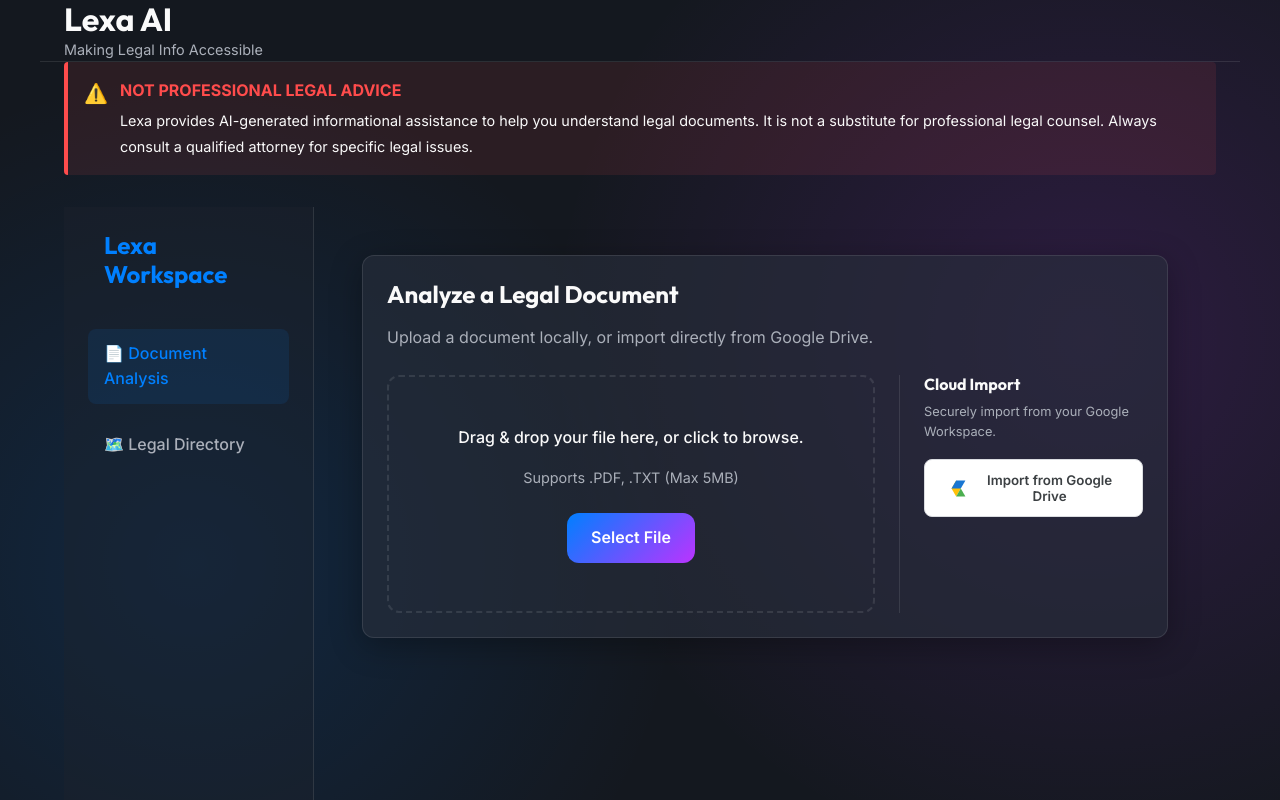
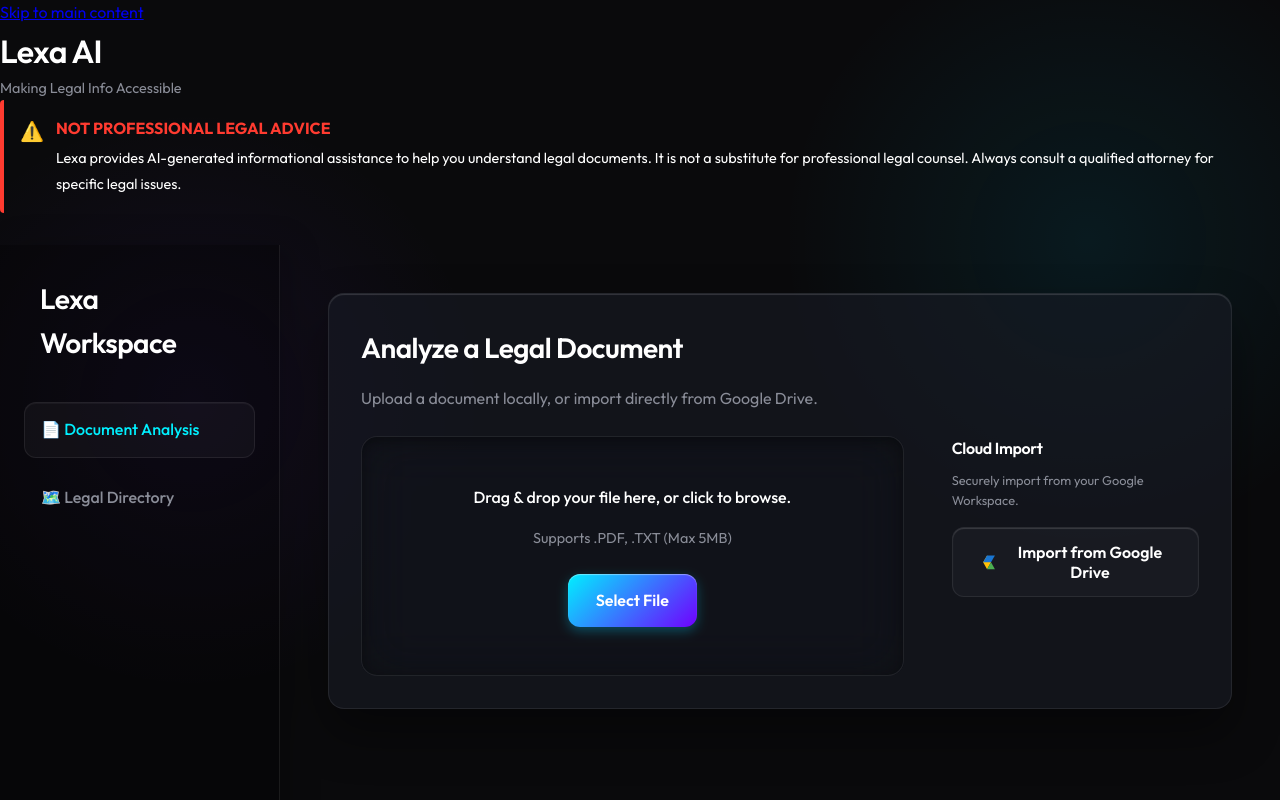
Before and after one commit to lohit-40/legal-ease-ai, a Next.js app: page / in a window 1280 px wide. Shown: the top 800 px of the page. Built offline with nearby package versions, Linux system fonts and the light colour scheme.

Commit message:
style: complete premium 3D UI overhaul with Deep Obsidian theme and glassmorphism

```diff
--- a/src/app/globals.css
+++ b/src/app/globals.css
@@ -1,174 +1,243 @@
-@import url('https://fonts.googleapis.com/css2?family=Inter:wght@400;500;600;700&family=Outfit:wght@500;700&display=swap');
+/*
+  Lexa AI - Premium 3D UI Architecture
+  Minimalistic, High-Impact CSS Variables
+*/
 
 :root {
-  --primary: hsl(210, 100%, 50%);
-  --primary-hover: hsl(210, 100%, 45%);
-  --secondary: hsl(280, 100%, 60%);
-  --background: hsl(220, 20%, 10%);
-  --surface: hsla(220, 20%, 20%, 0.6);
-  --surface-border: hsla(0, 0%, 100%, 0.1);
-  --text-main: hsl(0, 0%, 98%);
-  --text-muted: hsl(220, 10%, 70%);
-  --error: hsl(0, 100%, 65%);
-  --error-bg: hsla(0, 100%, 65%, 0.1);
-  --success: hsl(120, 100%, 40%);
-  --success-bg: hsla(120, 100%, 40%, 0.1);
-  --radius: 12px;
-  --transition: 0.3s cubic-bezier(0.4, 0, 0.2, 1);
+  /* Deep Obsidian Palette (Non-Generic) */
+  --bg-primary: #0A0A0C;
+  --bg-secondary: #121216;
+  --bg-panel: hsla(230, 20%, 12%, 0.6);
+
+  /* Liquid Accents */
+  --accent-primary: #00F0FF;     /* Neon Cyan */
+  --accent-secondary: #7000FF;   /* Deep Violet */
+  --accent-glow: hsla(190, 100%, 50%, 0.15);
+
+  /* Text */
+  --text-main: #FFFFFF;
+  --text-muted: #8A8D98;
+
+  /* Status */
+  --error: #FF3B30;
+  --success: #34C759;
+
+  /* 3D Shadows & Borders */
+  --glass-border: hsla(0, 0%, 100%, 0.08);
+  --shadow-ambient: 0 24px 48px rgba(0, 0, 0, 0.4);
+  --shadow-inner: inset 0 1px 1px hsla(0, 0%, 100%, 0.15);
+  --shadow-btn: 0 4px 12px hsla(190, 100%, 50%, 0.3);
 }
 
 * {
   box-sizing: border-box;
   margin: 0;
   padding: 0;
+  font-family: var(--font-outfit), sans-serif;
 }
 
 body {
-  font-family: 'Inter', sans-serif;
-  background: var(--background);
-  background-image: radial-gradient(circle at 15% 50%, hsla(210, 100%, 50%, 0.15), transparent 40%),
-                    radial-gradient(circle at 85% 30%, hsla(280, 100%, 60%, 0.15), transparent 40%);
+  background-color: var(--bg-primary);
   color: var(--text-main);
   line-height: 1.6;
-  min-height: 100vh;
-  -webkit-font-smoothing: antialiased;
+  overflow-x: hidden;
+  /* Ambient background glow */
+  background-image:
+    radial-gradient(circle at 15% 50%, hsla(260, 100%, 60%, 0.08), transparent 25%),
+    radial-gradient(circle at 85% 30%, hsla(190, 100%, 50%, 0.08), transparent 25%);
+  background-attachment: fixed;
 }
 
-h1, h2, h3, h4, h5, h6 {
-  font-family: 'Outfit', sans-serif;
-  line-height: 1.2;
+/* Typography Enhancements */
+h1, h2, h3, h4 {
+  font-weight: 600;
+  letter-spacing: -0.02em;
 }
 
-a {
-  color: var(--primary);
-  text-decoration: none;
-  transition: color var(--transition);
+h2 {
+  font-size: 1.75rem;
 }
 
-a:hover {
-  color: var(--primary-hover);
+/* 3D Glass Panels */
+.glass-panel {
+  background: var(--bg-panel);
+  border: 1px solid var(--glass-border);
+  border-radius: 16px;
+  padding: 32px;
+  backdrop-filter: blur(24px);
+  -webkit-backdrop-filter: blur(24px);
+  box-shadow: var(--shadow-ambient), var(--shadow-inner);
+  position: relative;
+  overflow: hidden;
+  transition: transform 0.3s cubic-bezier(0.4, 0, 0.2, 1);
 }
 
-button {
+/* Premium Button Architecture */
+button, .btn-primary, .btn-secondary, .btn-google {
+  border: none;
+  border-radius: 12px;
+  padding: 14px 28px;
+  font-size: 1rem;
+  font-weight: 600;
   cursor: pointer;
-  font-family: inherit;
+  transition: all 0.2s cubic-bezier(0.4, 0, 0.2, 1);
+  position: relative;
 }
 
-/* Glassmorphism Panel */
-.glass-panel {
-  background: var(--surface);
-  backdrop-filter: blur(16px);
-  -webkit-backdrop-filter: blur(16px);
-  border: 1px solid var(--surface-border);
-  border-radius: var(--radius);
-  padding: 24px;
-  box-shadow: 0 8px 32px 0 rgba(0, 0, 0, 0.3);
-  transition: transform var(--transition), box-shadow var(--transition);
+.btn-primary {
+  background: linear-gradient(135deg, var(--accent-primary), var(--accent-secondary));
+  color: #fff;
+  box-shadow: var(--shadow-btn), inset 0 1px 1px rgba(255, 255, 255, 0.4);
 }
 
-.glass-panel:hover {
+.btn-primary:hover:not(:disabled) {
   transform: translateY(-2px);
-  box-shadow: 0 12px 40px 0 rgba(0, 0, 0, 0.4);
+  box-shadow: 0 8px 24px hsla(190, 100%, 50%, 0.4), inset 0 1px 1px rgba(255, 255, 255, 0.5);
+  filter: brightness(1.1);
 }
 
-/* Buttons */
-.btn-primary {
-  background: linear-gradient(135deg, var(--primary), var(--secondary));
-  color: white;
-  border: none;
-  padding: 12px 24px;
-  border-radius: var(--radius);
-  font-weight: 600;
-  transition: opacity var(--transition), transform 0.2s;
+.btn-primary:active:not(:disabled) {
+  transform: translateY(1px);
+  box-shadow: 0 2px 4px hsla(190, 100%, 50%, 0.3), inset 0 2px 4px rgba(0, 0, 0, 0.2);
 }
 
-.btn-primary:hover {
-  opacity: 0.9;
-  transform: scale(1.02);
-}
-
-.btn-primary:active {
-  transform: scale(0.98);
+.btn-primary:disabled {
+  opacity: 0.6;
+  cursor: not-allowed;
+  box-shadow: none;
 }
 
 .btn-secondary {
-  background: transparent;
+  background: hsla(0, 0%, 100%, 0.05);
   color: var(--text-main);
-  border: 1px solid var(--surface-border);
-  padding: 12px 24px;
-  border-radius: var(--radius);
-  font-weight: 600;
-  transition: background var(--transition);
+  border: 1px solid var(--glass-border);
+  box-shadow: var(--shadow-inner);
 }
 
 .btn-secondary:hover {
-  background: hsla(0, 0%, 100%, 0.05);
+  background: hsla(0, 0%, 100%, 0.1);
 }
 
-.btn-disabled {
-  opacity: 0.5;
-  cursor: not-allowed;
-  pointer-events: none;
+/* 3D Dashboard Layout */
+.dashboard-layout {
+  display: grid;
+  grid-template-columns: 280px 1fr;
+  min-height: 100vh;
 }
 
-/* Layout */
-.container {
+.sidebar {
+  background: hsla(0, 0%, 0%, 0.3);
+  border-right: 1px solid var(--glass-border);
+  padding: 32px 24px;
+  display: flex;
+  flex-direction: column;
+  gap: 12px;
+  box-shadow: 10px 0 30px rgba(0,0,0,0.2);
+  z-index: 10;
+}
+
+.sidebar-item {
+  padding: 14px 16px;
+  border-radius: 12px;
+  cursor: pointer;
+  color: var(--text-muted);
+  display: flex;
+  align-items: center;
+  gap: 12px;
+  font-weight: 500;
+  transition: all 0.2s ease;
+  border: 1px solid transparent;
+}
+
+.sidebar-item:hover, .sidebar-item.active {
+  background: hsla(0, 0%, 100%, 0.03);
+  color: var(--accent-primary);
+  border: 1px solid var(--glass-border);
+  box-shadow: inset 0 1px 1px hsla(0, 0%, 100%, 0.05);
+}
+
+.main-content {
+  padding: 48px;
   max-width: 1200px;
   margin: 0 auto;
-  padding: 0 24px;
+  width: 100%;
 }
 
-header {
-  padding: 24px 0;
+/* Refined Utility Classes */
+.btn-google {
+  background: hsla(0, 0%, 100%, 0.03);
+  color: var(--text-main);
+  border: 1px solid var(--glass-border);
   display: flex;
-  justify-content: space-between;
   align-items: center;
-  border-bottom: 1px solid var(--surface-border);
-  margin-bottom: 48px;
+  gap: 12px;
+  box-shadow: var(--shadow-inner);
 }
 
-/* Accessibility: Hide visually but keep for screen readers */
-.sr-only {
-  position: absolute;
-  width: 1px;
-  height: 1px;
-  padding: 0;
-  margin: -1px;
-  overflow: hidden;
-  clip: rect(0, 0, 0, 0);
-  white-space: nowrap;
-  border-width: 0;
+.btn-google:hover {
+  background: hsla(0, 0%, 100%, 0.08);
+  border-color: hsla(0, 0%, 100%, 0.2);
+  transform: translateY(-1px);
 }
 
-/* Focus outlines for accessibility */
-*:focus-visible {
-  outline: 2px solid var(--primary);
-  outline-offset: 2px;
+.google-icon {
+  width: 20px;
+  height: 20px;
+}
+
+.map-container {
+  width: 100%;
+  height: 450px;
+  border-radius: 12px;
+  overflow: hidden;
+  border: 1px solid var(--glass-border);
+  box-shadow: inset 0 2px 10px rgba(0,0,0,0.5);
+  position: relative;
 }
 
 /* Animations */
-@keyframes fadeIn {
-  from { opacity: 0; transform: translateY(10px); }
+@keyframes fadeInSlideUp {
+  from { opacity: 0; transform: translateY(20px); }
   to { opacity: 1; transform: translateY(0); }
 }
 
 .animate-fade-in {
-  animation: fadeIn 0.5s ease-out forwards;
+  animation: fadeInSlideUp 0.6s cubic-bezier(0.16, 1, 0.3, 1) forwards;
 }
 
-.delay-100 { animation-delay: 100ms; opacity: 0; }
 .delay-200 { animation-delay: 200ms; opacity: 0; }
-.delay-300 { animation-delay: 300ms; opacity: 0; }
+.delay-400 { animation-delay: 400ms; opacity: 0; }
 
-/* Dashboard Layout */
-.dashboard-layout { display: grid; grid-template-columns: 250px 1fr; min-height: 100vh; }
-.sidebar { border-right: 1px solid var(--surface-border); padding: 24px; background: hsla(220, 20%, 15%, 0.4); display: flex; flex-direction: column; gap: 16px; }
-.sidebar-item { padding: 12px 16px; border-radius: 8px; cursor: pointer; transition: background 0.2s, color 0.2s; color: var(--text-muted); display: flex; align-items: center; gap: 12px; font-weight: 500; }
-.sidebar-item:hover, .sidebar-item.active { background: hsla(210, 100%, 50%, 0.1); color: var(--primary); }
-.main-content { padding: 48px; max-width: 1000px; margin: 0 auto; width: 100%; }
-/* Google Integrations */
-.btn-google { background: white; color: #3c4043; border: 1px solid #dadce0; padding: 12px 24px; border-radius: 8px; font-weight: 600; display: flex; align-items: center; gap: 12px; transition: background 0.2s; }
-.btn-google:hover { background: #f8f9fa; }
-.btn-google:active { background: #e8eaed; }
-.google-icon { width: 24px; height: 24px; }
-.map-container { width: 100%; height: 400px; border-radius: 12px; overflow: hidden; border: 1px solid var(--surface-border); }
+/* Disclaimer Banner */
+#disclaimer {
+  background: linear-gradient(90deg, hsla(0, 100%, 40%, 0.1), hsla(0, 100%, 20%, 0.05));
+  border-left: 4px solid var(--error);
+  padding: 16px 24px;
+  border-radius: 8px;
+  font-size: 0.9rem;
+  box-shadow: inset 0 1px 1px hsla(0, 0%, 100%, 0.05);
+}
+
+/* Chat Interface */
+.chat-window {
+  border: 1px solid var(--glass-border);
+  background: rgba(0,0,0,0.2);
+  border-radius: 12px;
+  box-shadow: inset 0 4px 12px rgba(0,0,0,0.3);
+}
+
+input[type="text"], select {
+  background: rgba(0,0,0,0.3);
+  border: 1px solid var(--glass-border);
+  color: white;
+  padding: 14px;
+  border-radius: 12px;
+  box-shadow: inset 0 2px 4px rgba(0,0,0,0.2);
+  transition: border-color 0.2s;
+}
+
+input[type="text"]:focus, select:focus {
+  outline: none;
+  border-color: var(--accent-primary);
+  box-shadow: 0 0 0 2px hsla(190, 100%, 50%, 0.2), inset 0 2px 4px rgba(0,0,0,0.2);
+}
--- a/src/app/layout.tsx
+++ b/src/app/layout.tsx
@@ -1,5 +1,11 @@
 import type { Metadata } from "next";
+import { Outfit } from "next/font/google";
 import "./globals.css";
+
+const outfit = Outfit({
+  variable: "--font-outfit",
+  subsets: ["latin"],
+});
 
 export const metadata: Metadata = {
   title: "Lexa | Legal Expert Assistant",
@@ -17,7 +23,7 @@
 }>) {
   return (
     <html lang="en">
-      <body>
+      <body className={`${outfit.variable} antialiased`}>
         <a href="#main-content" className="sr-only">Skip to main content</a>
         <header className="container animate-fade-in">
           <div>
--- a/src/components/FileUpload.tsx
+++ b/src/components/FileUpload.tsx
@@ -62,14 +62,16 @@
         onDragOver={onDragOver}
         onDragLeave={onDragLeave}
         onDrop={onDrop}
+        className="glass-panel"
         style={{
-          border: `2px dashed ${isDragging ? "var(--primary)" : "var(--surface-border)"}`,
-          borderRadius: "var(--radius)",
+          border: isDragging ? "2px solid var(--accent-primary)" : "1px solid var(--glass-border)",
+          background: isDragging ? "hsla(190, 100%, 50%, 0.1)" : "rgba(0,0,0,0.2)",
           padding: "48px 24px",
           textAlign: "center",
-          transition: "border-color 0.2s ease, background 0.2s ease",
-          background: isDragging ? "hsla(210, 100%, 50%, 0.05)" : "transparent",
-          opacity: disabled ? 0.5 : 1,
+          cursor: disabled ? "not-allowed" : "pointer",
+          opacity: disabled ? 0.6 : 1,
+          transition: "all 0.2s ease",
+          boxShadow: "inset 0 4px 12px rgba(0,0,0,0.3)",
           pointerEvents: disabled ? "none" : "auto",
         }}
       >
```
